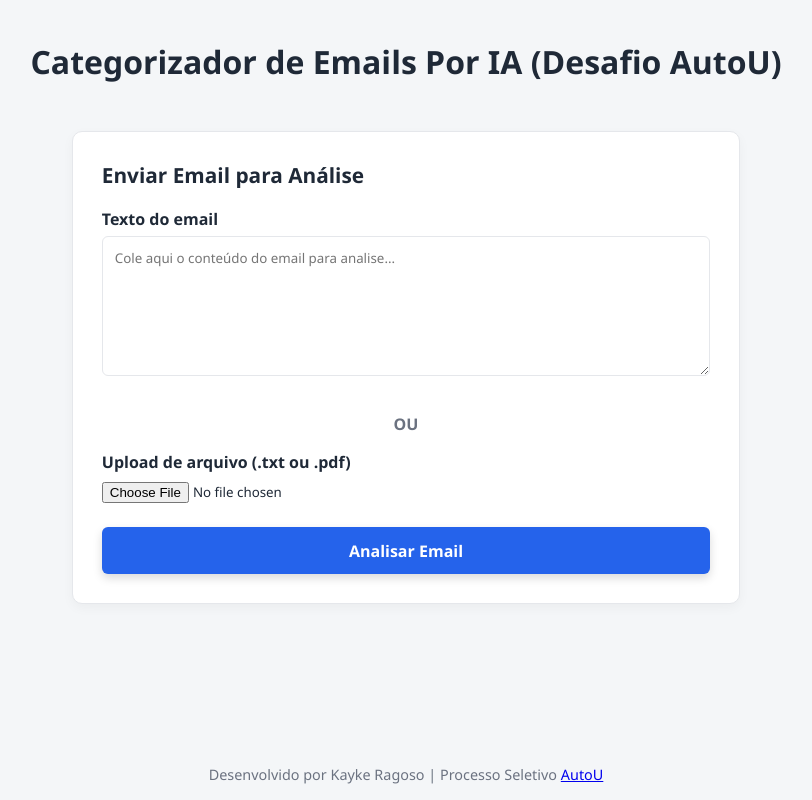
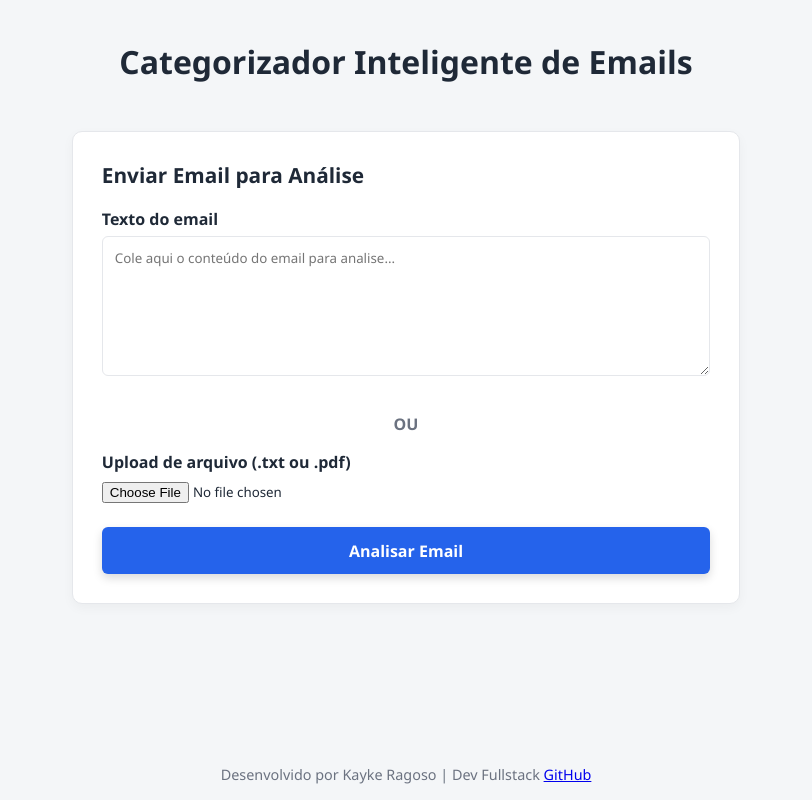
Before and after one commit to KaykeRagoso/Categorizador-Inteligente-de-Emails, a Flask app: page / in a window 1280 px wide. Shown: the whole page, without its empty margins (234-1046 px from the left). Run offline with Flask 3, Linux system fonts and the light colour scheme.

Commit message:
finalizdo

```diff
--- a/Templates/index.html
+++ b/Templates/index.html
@@ -3,13 +3,13 @@
 <head>
     <meta charset="UTF-8">
     <meta name="viewport" content="width=device-width, initial-scale=1.0">
-    <title>Desafio AutoU - Kayke Ragoso</title>
+    <title>Categorizador Inteligente de Emails</title>
     <link rel="stylesheet" href="{{ url_for('static', filename='CSS/style.css') }}">
     <script src="{{ url_for('static', filename='JS/main.js') }}" defer></script>
 </head>
 <body>
     <header class="header">
-        <h1>Categorizador de Emails Por IA (Desafio AutoU)</h1>
+        <h1>Categorizador Inteligente de Emails</h1>
     </header>
 
     <main class="container">
@@ -66,8 +66,8 @@
 
     <footer class="rodape">
         <p>
-            Desenvolvido por Kayke Ragoso | Processo Seletivo
-            <a href="https://www.autou.io/">AutoU</a>
+            Desenvolvido por Kayke Ragoso | Dev Fullstack
+            <a href="https://github.com/KaykeRagoso">GitHub</a>
         </p>
     </footer>
 
```
